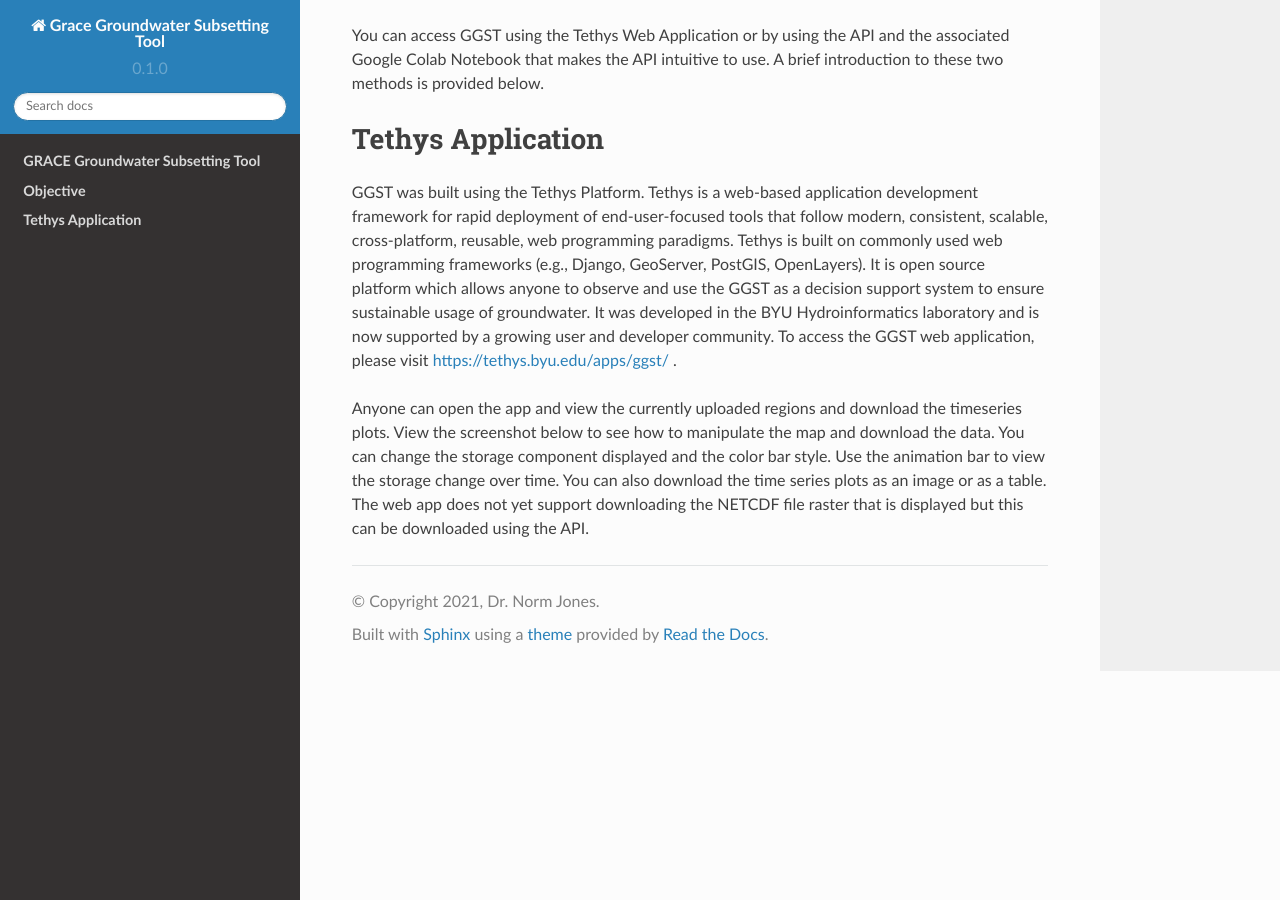
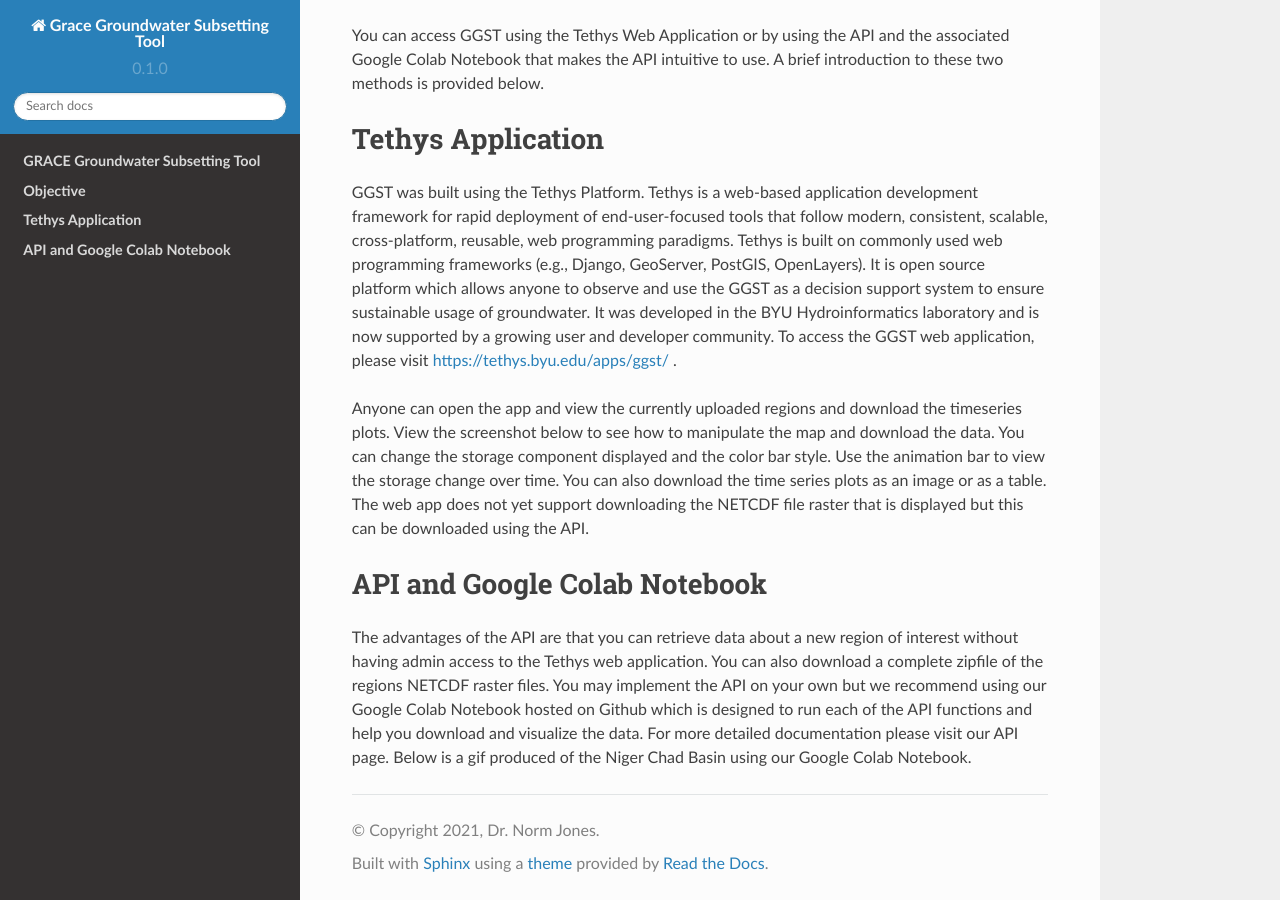
Before and after one commit to BYU-Hydroinformatics/ggst, a Sphinx documentation site: the page built from docs/index.rst, in a window 1280 px wide and 900 px high, scrolled down 869 px. Built offline with Sphinx 7.4.7 and the Read the Docs theme 2.0.0, drawn with Linux system fonts in a browser that asks for light colours.

Commit message:
Update index.rst

```diff
--- a/docs/index.rst
+++ b/docs/index.rst
@@ -16,3 +16,8 @@ You can access GGST using the Tethys Web Application or by using the API and the
 GGST was built using the Tethys Platform. Tethys is a web-based application development framework for rapid deployment of end-user-focused tools that follow modern, consistent, scalable, cross-platform, reusable, web programming paradigms. Tethys is built on commonly used web programming frameworks (e.g., Django, GeoServer, PostGIS, OpenLayers). It is open source platform which allows anyone to observe and use the GGST as a decision support system to ensure sustainable usage of groundwater. It was developed in the BYU Hydroinformatics laboratory and is now supported by a growing user and developer community. To access the GGST web application, please visit https://tethys.byu.edu/apps/ggst/ .
 
 Anyone can open the app and view the currently uploaded regions and download the timeseries plots. View the screenshot below to see how to manipulate the map and download the data. You can change the storage component displayed and the color bar style. Use the animation bar to view the storage change over time. You can also download the time series plots as an image or as a table. The web app does not yet support downloading the NETCDF file raster that is displayed but this can be downloaded using the API.
+
+
+**API and Google Colab Notebook**
+====
+The advantages of the API are that you can retrieve data about a new region of interest without having admin access to the Tethys web application. You can also download a complete zipfile of the regions NETCDF raster files. You may implement the API on your own but we recommend using our Google Colab Notebook hosted on Github which is designed to run each of the API functions and help you download and visualize the data. For more detailed documentation please visit our API page. Below is a gif produced of the Niger Chad Basin using our Google Colab Notebook.
```
